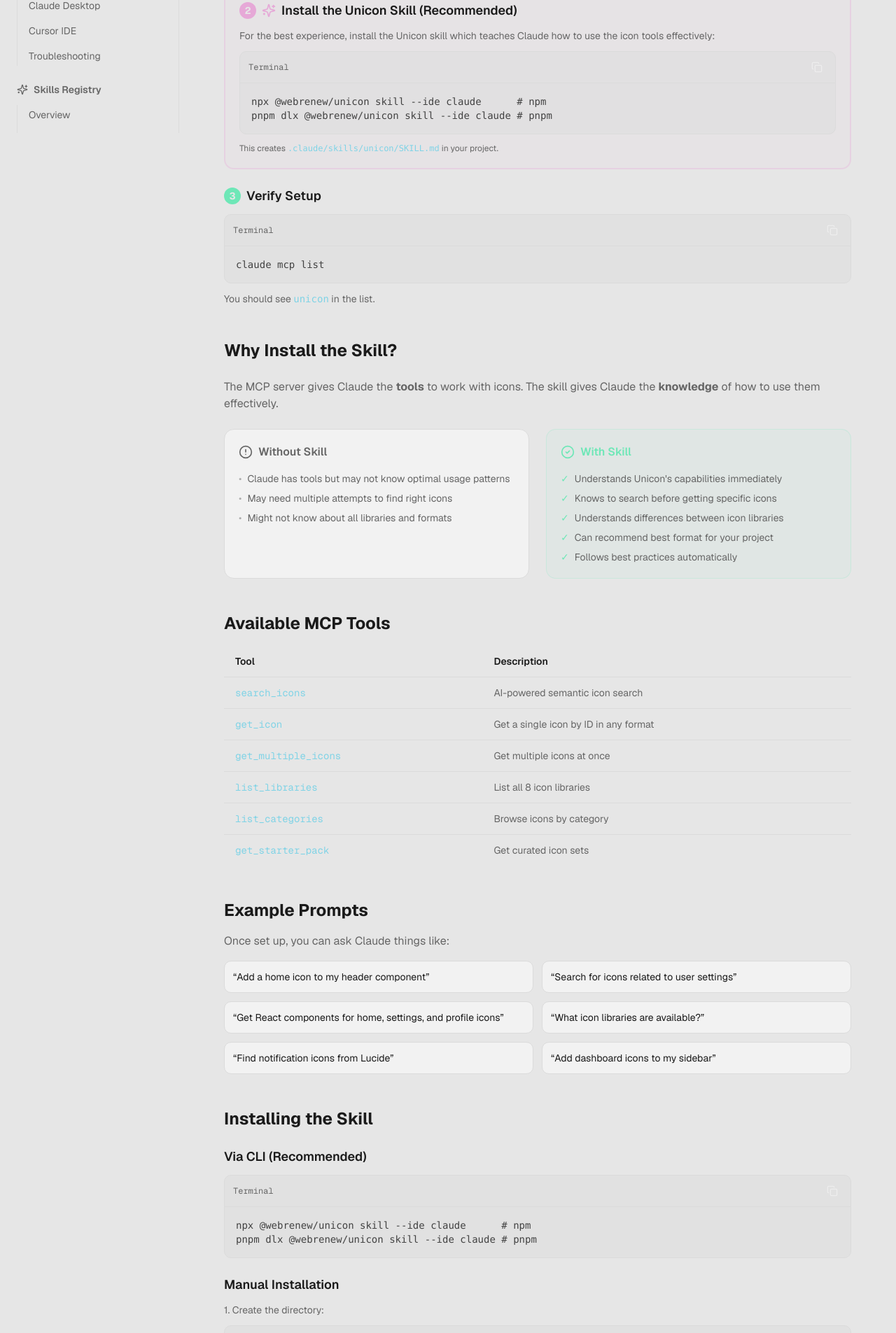
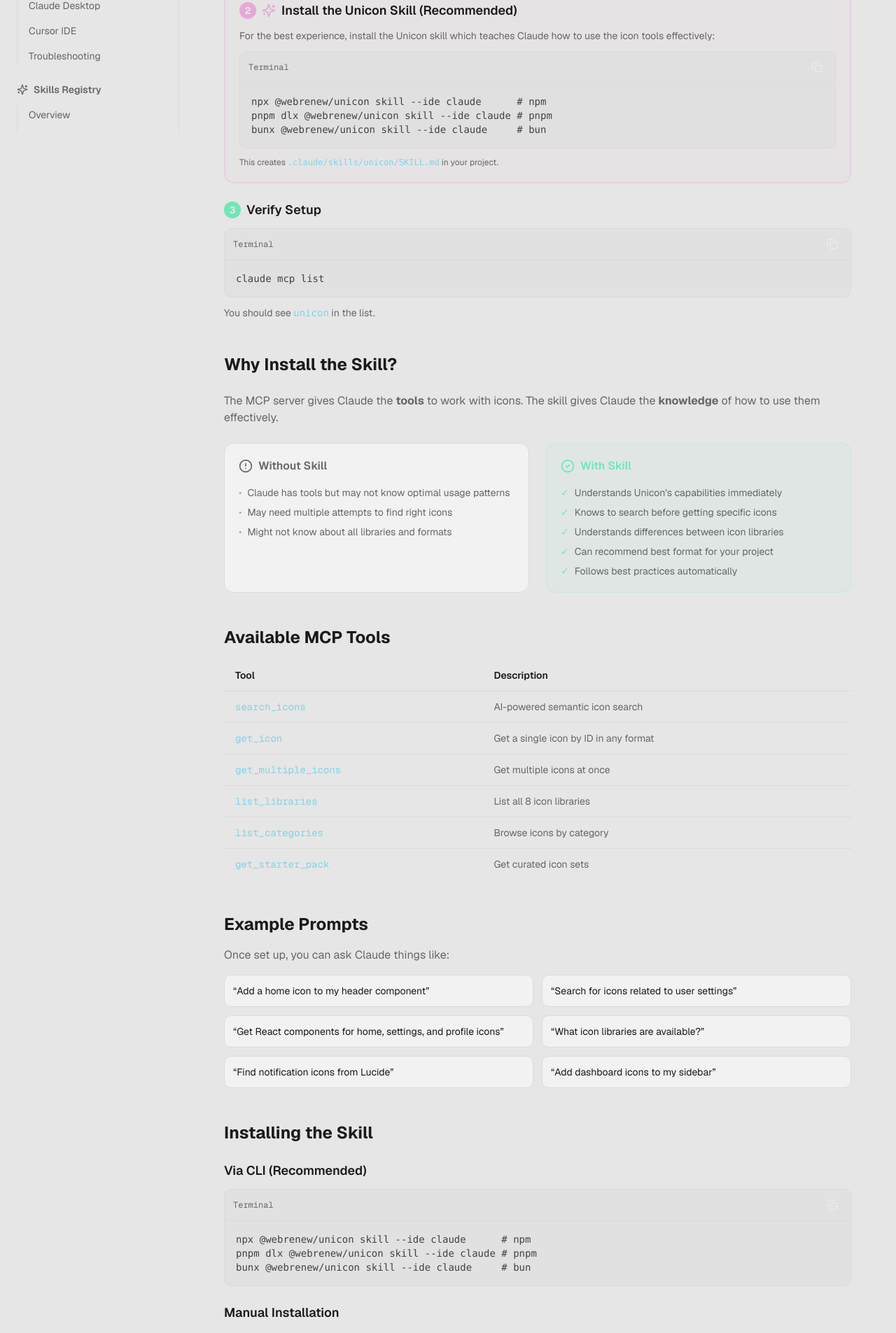
Before and after one commit to WebRenew/unicon, a Next.js app: page /docs/mcp/claude-code in a window 1280 px wide. Shown: the part 610-2515 px from the top of the page at 70% size. Built offline with nearby package versions, Linux system fonts and the light colour scheme.

Commit message:
docs: add Bun as package manager option

```diff
--- a/src/app/cli/page.tsx
+++ b/src/app/cli/page.tsx
@@ -26,12 +26,12 @@
 # Run without installing (recommended)
 npx @webrenew/unicon <command>      # npm
 pnpm dlx @webrenew/unicon <command> # pnpm
-yarn dlx @webrenew/unicon <command> # yarn
+bunx @webrenew/unicon <command>     # bun
 
 # Or install globally
 npm install -g @webrenew/unicon
 pnpm add -g @webrenew/unicon
-yarn global add @webrenew/unicon
+bun add -g @webrenew/unicon
 \`\`\`
 
 ## Commands
--- a/src/app/docs/mcp/claude-code/page.tsx
+++ b/src/app/docs/mcp/claude-code/page.tsx
@@ -29,6 +29,7 @@
 \`\`\`bash
 npx @webrenew/unicon skill --ide claude      # npm
 pnpm dlx @webrenew/unicon skill --ide claude # pnpm
+bunx @webrenew/unicon skill --ide claude     # bun
 \`\`\`
 
 This creates \`.claude/skills/unicon/SKILL.md\` in your project with comprehensive documentation Claude can reference.
@@ -86,6 +87,7 @@
 \`\`\`bash
 npx @webrenew/unicon skill --ide claude      # npm
 pnpm dlx @webrenew/unicon skill --ide claude # pnpm
+bunx @webrenew/unicon skill --ide claude     # bun
 \`\`\`
 
 ### Manual Installation
@@ -245,7 +247,8 @@
                 For the best experience, install the Unicon skill which teaches Claude how to use the icon tools effectively:
               </p>
               <CodeBlock title="Terminal">{`npx @webrenew/unicon skill --ide claude      # npm
-pnpm dlx @webrenew/unicon skill --ide claude # pnpm`}</CodeBlock>
+pnpm dlx @webrenew/unicon skill --ide claude # pnpm
+bunx @webrenew/unicon skill --ide claude     # bun`}</CodeBlock>
               <p className="text-xs text-muted-foreground mt-3">
                 This creates <code className="text-[var(--accent-aqua)]">.claude/skills/unicon/SKILL.md</code> in your project.
               </p>
@@ -395,7 +398,8 @@
             <div>
               <h3 className="text-lg font-semibold mb-3">Via CLI (Recommended)</h3>
               <CodeBlock title="Terminal">{`npx @webrenew/unicon skill --ide claude      # npm
-pnpm dlx @webrenew/unicon skill --ide claude # pnpm`}</CodeBlock>
+pnpm dlx @webrenew/unicon skill --ide claude # pnpm
+bunx @webrenew/unicon skill --ide claude     # bun`}</CodeBlock>
             </div>
 
             <div>
--- a/src/app/docs/page.tsx
+++ b/src/app/docs/page.tsx
@@ -48,14 +48,9 @@
 Command-line interface for searching, bundling, and generating icon components. Perfect for CI/CD.
 
 \`\`\`bash
-# npm
-npx @webrenew/unicon search "dashboard"
-
-# pnpm
-pnpm dlx @webrenew/unicon search "dashboard"
-
-# yarn
-yarn dlx @webrenew/unicon search "dashboard"
+npx @webrenew/unicon search "dashboard"      # npm
+pnpm dlx @webrenew/unicon search "dashboard" # pnpm
+bunx @webrenew/unicon search "dashboard"     # bun
 \`\`\`
 
 ### MCP Server (AI Integration)
```
